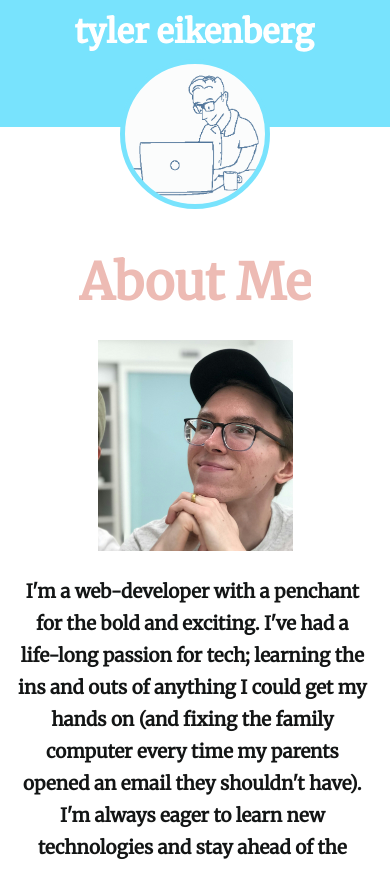
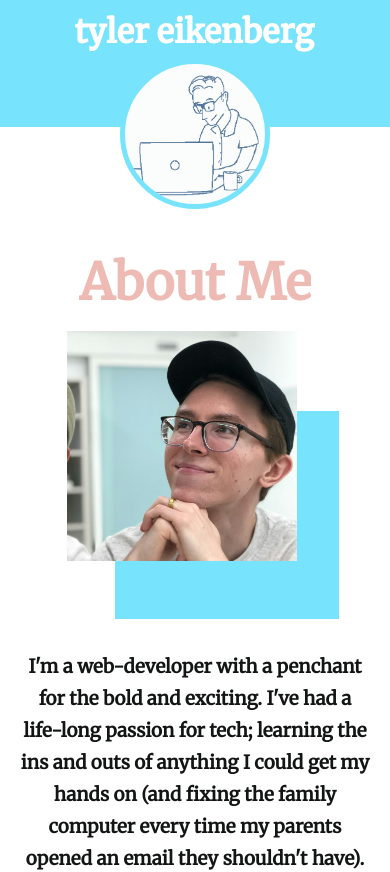
Before and after one commit to TylerEikenberg/Tyler-Eikenberg-Portfolio-Website, a React (Create React App) app: page /about in a window 390 px wide. Shown: the top 872 px of the page. Built offline with nearby package versions, Linux system fonts and the light colour scheme.

Commit message:
added blue box to about

```diff
--- a/src/Pages/About.css
+++ b/src/Pages/About.css
@@ -8,12 +8,21 @@
 }
 .photo-container {
   width: 20rem;
-  padding: 5vh 0 20vh 0;
+  padding: 5rem 0 15rem 0;
   /* border: 2px solid blue; */
   background-image: url("../Assets/megoofin.jpg");
   background-size: cover;
   background-repeat: no-repeat;
   margin: 0 10vw 0 0;
+}
+.photo-container::after {
+  z-index: -1;
+  position: absolute;
+  content: "";
+  width: 20rem;
+  padding: 5rem 0 13.5rem 0;
+  margin-left: 3rem;
+  background-color: #78e3fd;
 }
 
 .about-me-details {
@@ -33,7 +42,7 @@
 @media screen and (max-width: 425px) {
   .about-me-details {
     width: 90vw;
-    margin: 2vh;
+    margin: auto;
     text-align: center;
   }
 
@@ -43,9 +52,20 @@
   }
 
   .photo-container {
-    width: 50vw;
-    margin: 1vh 0 1vh 25vw;
+    background-size: 90%;
+    width: 16rem;
+    margin: auto;
   }
+  .photo-container::after {
+    z-index: -1;
+    position: absolute;
+    content: "";
+    width: 14rem;
+    padding: 5rem 0 8rem 0;
+    margin-left: 3rem;
+    background-color: #78e3fd;
+  }
+
   .gif-container_projects {
     transform: scale(1);
   }
```
